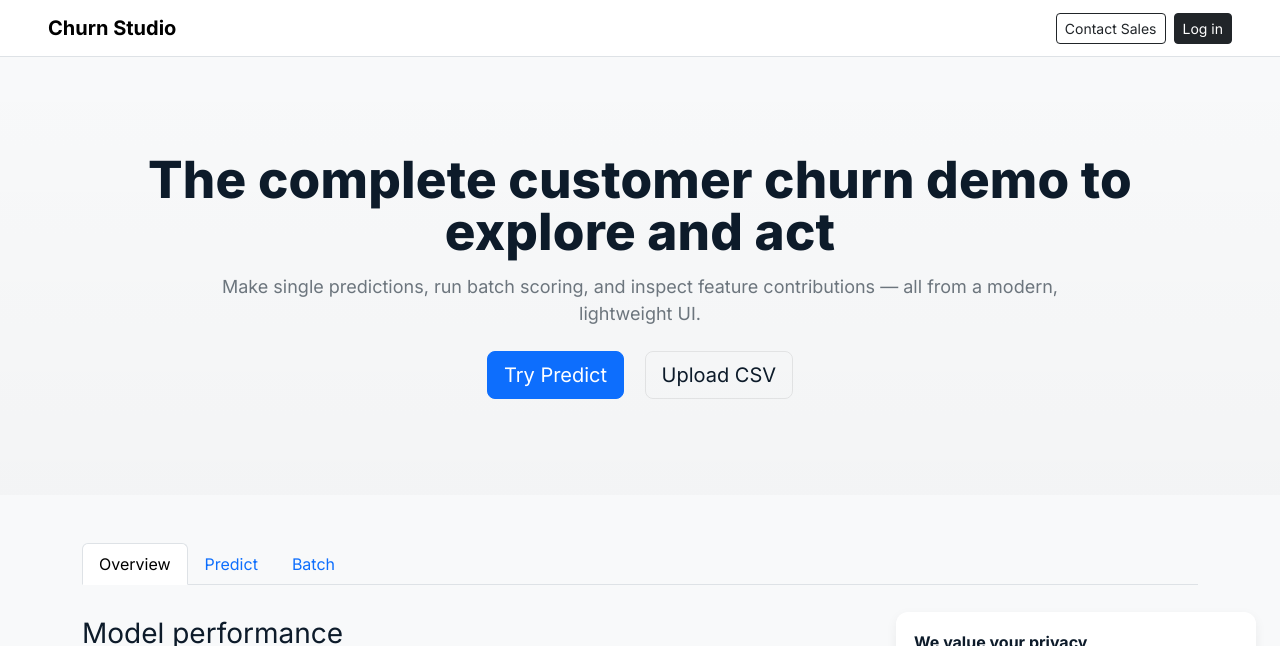
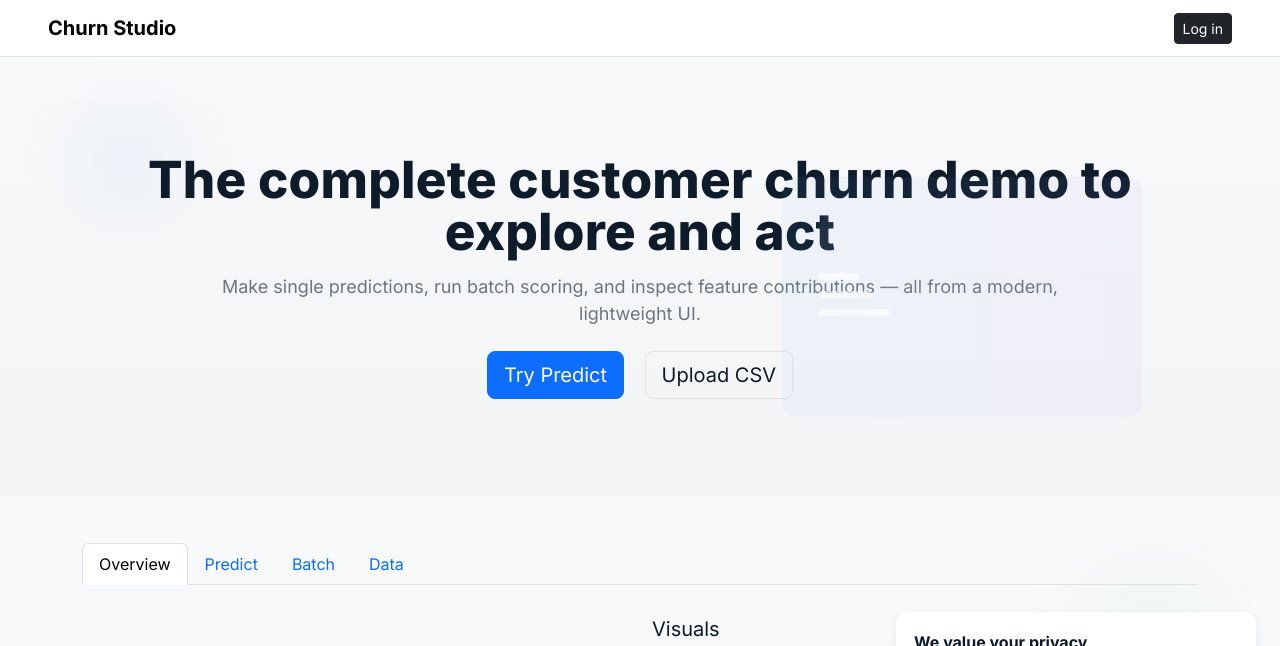
Before and after one commit to Sandeep21803/-Customer-Churn-Detection, a Flask app: template templates/index.html in a window 1280 px wide. Shown: the top 646 px of the page. Run offline with Flask 3, Linux system fonts and the light colour scheme; the template is opened without the code that fills it, so the values that code supplies are empty; parts of the project's set-up code (start-up, migrations or seed data) failed here and were passed over; some libraries are stand-ins or nearby versions.

Commit message:
Aug 5, 2026, 2:16 PM

```diff
--- a/app.py
+++ b/app.py
@@ -1,4 +1,5 @@
 from flask import Flask, render_template, request, send_file
+from flask import Response
 import pandas as pd
 import numpy as np
 import os
@@ -87,6 +88,8 @@ def load_and_train(persist_path='model.pkl'):
         'scaler': scaler,
         'features_columns': X.columns.tolist(),
         'full_df': df,
+        'X_test': X_test,
+        'y_test': y_test,
         'model': model,
     }
 
@@ -226,5 +229,81 @@ def predict_batch():
     return send_file(out_path, as_attachment=True)
 
 
+@app.route('/plots/roc.png')
+def plot_roc():
+    # generate ROC curve PNG using stored test set
+    try:
+        X_test = ctx.get('X_test')
+        y_test = ctx.get('y_test')
+        model = ctx.get('model')
+        if X_test is None or y_test is None:
+            return 'No test data available', 404
+
+        import matplotlib
+        matplotlib.use('Agg')
+        import matplotlib.pyplot as plt
+        from sklearn.metrics import roc_curve, auc
+
+        y_score = None
+        try:
+            y_score = model.predict_proba(X_test)[:, 1]
+        except Exception:
+            y_score = model.decision_function(X_test) if hasattr(model, 'decision_function') else None
+
+        if y_score is None:
+            return 'Probability scores not available for ROC', 400
+
+        fpr, tpr, _ = roc_curve(y_test, y_score)
+        roc_auc = auc(fpr, tpr)
+
+        fig, ax = plt.subplots(figsize=(6, 4))
+        ax.plot(fpr, tpr, color='tab:blue', lw=2, label=f'ROC (AUC = {roc_auc:.3f})')
+        ax.plot([0, 1], [0, 1], color='gray', lw=1, linestyle='--')
+        ax.set_xlim([0.0, 1.0])
+        ax.set_ylim([0.0, 1.05])
+        ax.set_xlabel('False Positive Rate')
+        ax.set_ylabel('True Positive Rate')
+        ax.legend(loc='lower right')
+        fig.tight_layout()
+
+        from io import BytesIO
+        buf = BytesIO()
+        fig.savefig(buf, format='png', dpi=100)
+        plt.close(fig)
+        buf.seek(0)
+        return Response(buf.getvalue(), mimetype='image/png')
+    except Exception as e:
+        return f'Error generating ROC plot: {e}', 500
+
+
+@app.route('/plots/dist.png')
+def plot_dist():
+    # generate class distribution plot using seaborn/matplotlib
+    try:
+        full_df = ctx.get('full_df')
+        if full_df is None:
+            return 'No dataset available', 404
+
+        import matplotlib
+        matplotlib.use('Agg')
+        import matplotlib.pyplot as plt
+        import seaborn as sns
+
+        fig, ax = plt.subplots(figsize=(6, 4))
+        sns.countplot(x='Exited', data=full_df, palette='pastel', ax=ax)
+        ax.set_xlabel('Exited (1 = churn)')
+        ax.set_ylabel('Count')
+        fig.tight_layout()
+
+        from io import BytesIO
+        buf = BytesIO()
+        fig.savefig(buf, format='png', dpi=100)
+        plt.close(fig)
+        buf.seek(0)
+        return Response(buf.getvalue(), mimetype='image/png')
+    except Exception as e:
+        return f'Error generating distribution plot: {e}', 500
+
+
 if __name__ == '__main__':
     app.run(debug=True)
--- a/static/style.css
+++ b/static/style.css
@@ -38,6 +38,19 @@ canvas{ max-height:320px; }
 .hero-title{ font-weight:800; font-size:3.2rem; line-height:1.02; letter-spacing:-0.02em; }
 .hero-subtitle{ color:var(--muted); font-size:1.125rem; max-width:900px; margin:0 auto; }
 
+/* background artwork: subtle SVG pattern using data URI */
+body::before{
+	content: '';
+	position: fixed;
+	inset: 0;
+	z-index: -1;
+	background-image: radial-gradient(circle at 10% 20%, rgba(13,110,253,0.04), transparent 8%), radial-gradient(circle at 90% 80%, rgba(25,135,84,0.03), transparent 10%);
+}
+
+/* hero illustration */
+.hero .illustration{ position:absolute; right:6%; top:24px; width:360px; max-width:38%; opacity:0.95 }
+.hero .hero-inner{ position:relative }
+
 /* cookie banner */
 .cookie-banner{ position:fixed; right:24px; bottom:24px; background:var(--card); border-radius:12px; padding:18px; width:360px; z-index:1100; }
 .cookie-banner .cookie-body{ display:flex; flex-direction:column; gap:8px }
--- a/templates/index.html
+++ b/templates/index.html
@@ -17,20 +17,38 @@
       <div class="container-fluid px-5">
         <a class="navbar-brand fw-bold" href="#">Churn Studio</a>
         <div class="d-flex align-items-center ms-auto gap-2">
-          <a class="btn btn-outline-dark btn-sm" href="#">Contact Sales</a>
           <a class="btn btn-dark btn-sm" href="#">Log in</a>
         </div>
       </div>
     </nav>
 
     <header class="hero py-6">
-      <div class="container text-center">
+      <div class="container text-center hero-inner">
         <h1 class="hero-title">The complete customer churn demo to explore and act</h1>
         <p class="hero-subtitle mt-3">Make single predictions, run batch scoring, and inspect feature contributions — all from a modern, lightweight UI.</p>
         <div class="mt-4">
           <a class="btn btn-primary btn-lg me-3" href="#predict">Try Predict</a>
           <a class="btn btn-outline-secondary btn-lg" href="#batch">Upload CSV</a>
         </div>
+
+        <!-- simple decorative SVG hero illustration -->
+        <svg class="illustration" viewBox="0 0 600 400" xmlns="http://www.w3.org/2000/svg" aria-hidden="true">
+          <defs>
+            <linearGradient id="g1" x1="0" x2="1">
+              <stop offset="0%" stop-color="#6fb3ff" stop-opacity="0.9"/>
+              <stop offset="100%" stop-color="#a78bfa" stop-opacity="0.9"/>
+            </linearGradient>
+          </defs>
+          <rect x="0" y="0" width="600" height="400" rx="24" fill="url(#g1)" opacity="0.08" />
+          <circle cx="120" cy="100" r="60" fill="#fff" opacity="0.06" />
+          <circle cx="220" cy="260" r="90" fill="#fff" opacity="0.04" />
+          <g transform="translate(60,40)">
+            <rect x="0" y="180" width="120" height="12" rx="6" fill="#fff" opacity="0.6" />
+            <rect x="0" y="150" width="90" height="12" rx="6" fill="#fff" opacity="0.6" />
+            <rect x="0" y="120" width="70" height="12" rx="6" fill="#fff" opacity="0.6" />
+          </g>
+        </svg>
+
       </div>
     </header>
 
@@ -45,6 +63,9 @@
         </li>
         <li class="nav-item" role="presentation">
           <button class="nav-link" id="batch-tab" data-bs-toggle="tab" data-bs-target="#batch" type="button" role="tab">Batch</button>
+        </li>
+        <li class="nav-item" role="presentation">
+          <button class="nav-link" id="data-tab" data-bs-toggle="tab" data-bs-target="#data" type="button" role="tab">Data</button>
         </li>
       </ul>
 
@@ -69,8 +90,15 @@
               </div>
             </div>
             <div class="col-lg-6">
-              <h5>Sample data</h5>
-              <div class="mt-2">{{ sample_table | safe }}</div>
+              <h5>Visuals</h5>
+              <div class="d-flex gap-3 align-items-start mt-2">
+                <div>
+                  <img src="/plots/roc.png" alt="ROC" style="max-width:280px; border-radius:8px; box-shadow:0 6px 18px rgba(2,6,23,0.06)">
+                </div>
+                <div>
+                  <img src="/plots/dist.png" alt="Distribution" style="max-width:280px; border-radius:8px; box-shadow:0 6px 18px rgba(2,6,23,0.06)">
+                </div>
+              </div>
             </div>
           </div>
         </section>
@@ -156,6 +184,15 @@
             </div>
           </div>
         </section>
+
+        <section class="tab-pane" id="data" role="tabpanel">
+          <div class="row mt-3">
+            <div class="col-12">
+              <h5>Sample dataset</h5>
+              <div class="mt-2">{{ sample_table | safe }}</div>
+            </div>
+          </div>
+        </section>
       </div>
     </main>
 
--- a/templates/result.html
+++ b/templates/result.html
@@ -13,7 +13,6 @@
       <div class="container-fluid px-5">
         <a class="navbar-brand fw-bold" href="/">Churn Studio</a>
         <div class="d-flex align-items-center ms-auto gap-2">
-          <a class="btn btn-outline-dark btn-sm" href="#">Contact Sales</a>
           <a class="btn btn-dark btn-sm" href="#">Log in</a>
         </div>
       </div>
```
